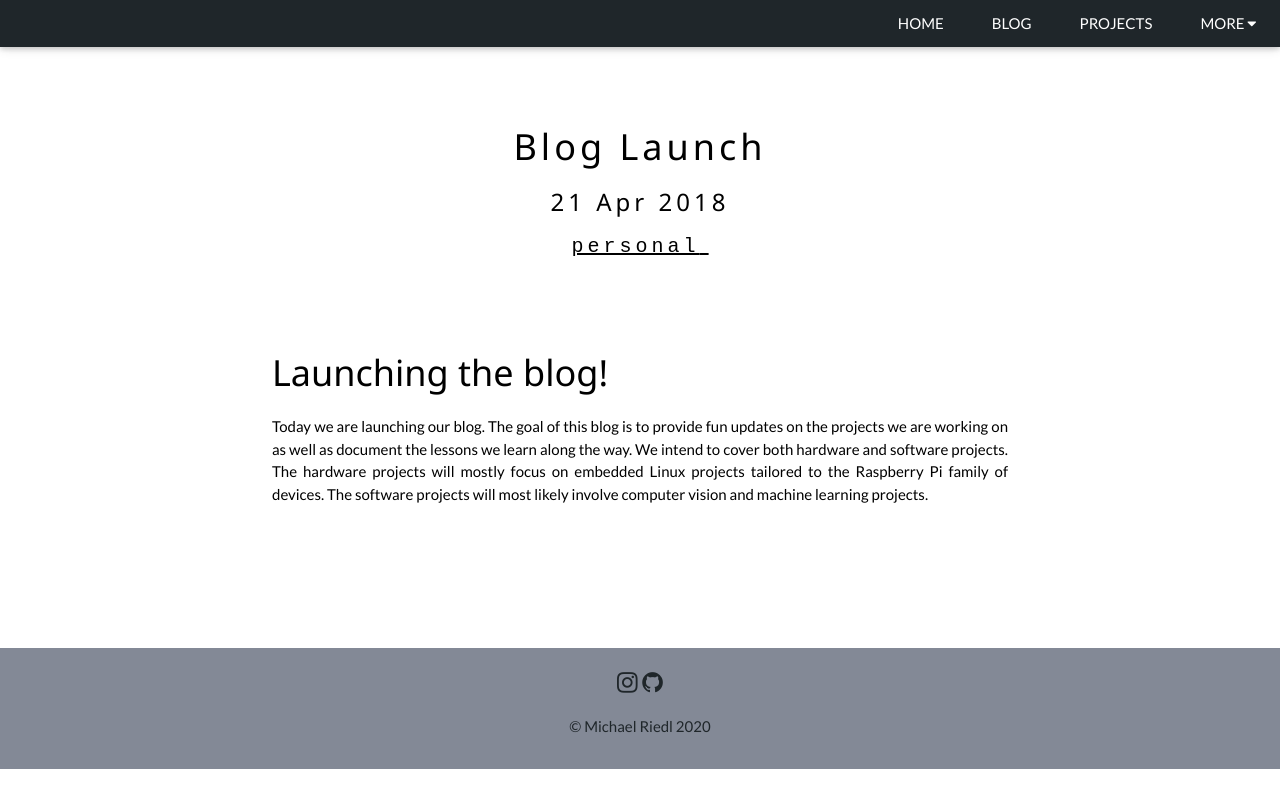
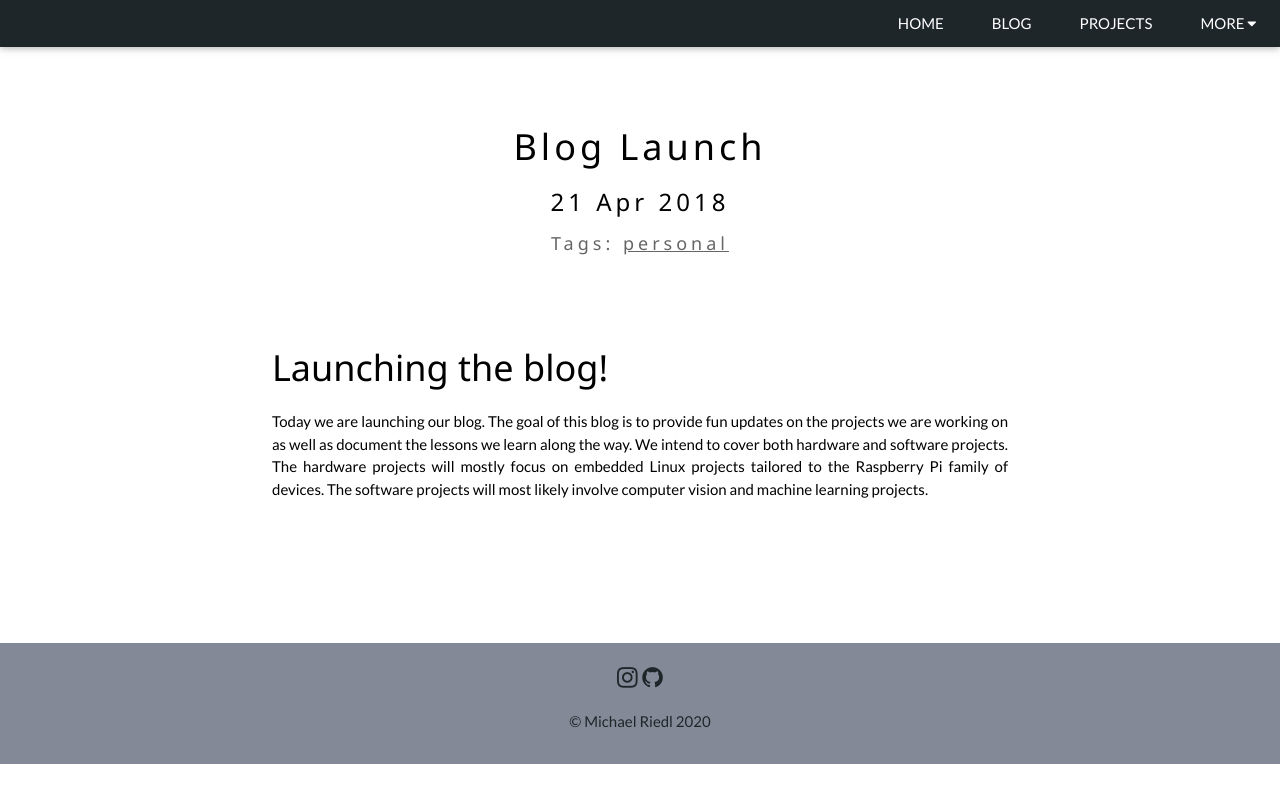
Before and after one commit to michaelriedl/michaelriedl.github.io, a Jekyll site: the page built from _posts/2018-04-21-blog-launched.md, in a window 1280 px wide. Shown: the top 808 px of the page. Built offline with Jekyll 4.4.1, drawn with Linux system fonts in a browser that asks for light colours.

Commit message:
Formatting

```diff
--- a/_layouts/blogpost.html
+++ b/_layouts/blogpost.html
@@ -8,12 +8,12 @@ layout: default
     <div class="w3-container w3-content w3-center w3-padding-64" style="max-width:800px">
         <h1 class="w3-wide">{{ page.title }}</h1>
         <h3 class="w3-wide">{{ page.date | date_to_string }}</h3>
-        <h4 class="w3-wide">
+        <h5 class="w3-wide w3-opacity"> Tags:
             {% for tag in page.tags %}
               {% capture tag_name %}{{ tag }}{% endcapture %}
-              <a href="/tag/{{ tag_name }}"><code class="highligher-rouge"><nobr>{{ tag_name }}</nobr></code>&nbsp;</a>
+              <a href="/tag/{{ tag_name }}"><nobr>{{ tag_name }}</nobr></a>
             {% endfor %}
-        </h4>
+        </h5>
         <div class="w3-container w3-content w3-justify w3-padding-64" style="max-width:800px">
             {{ content }}
         </div>
```
